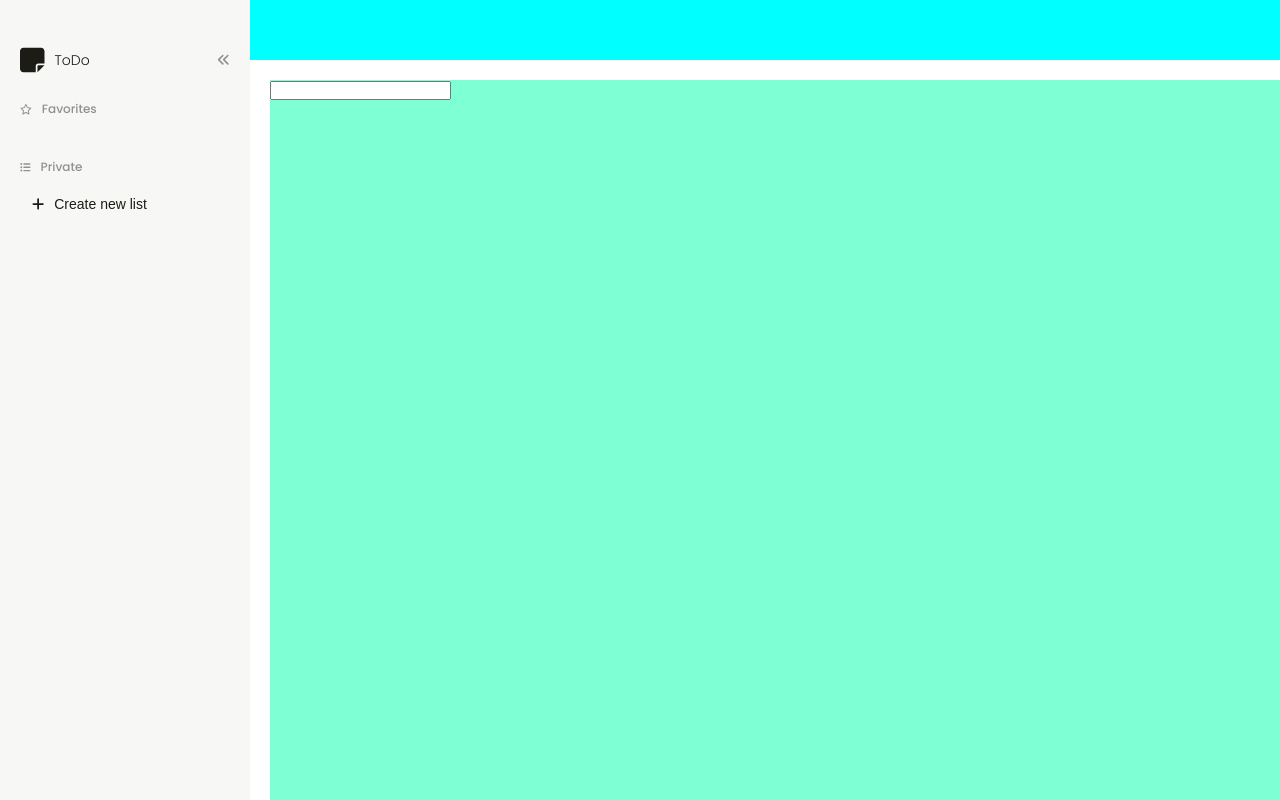
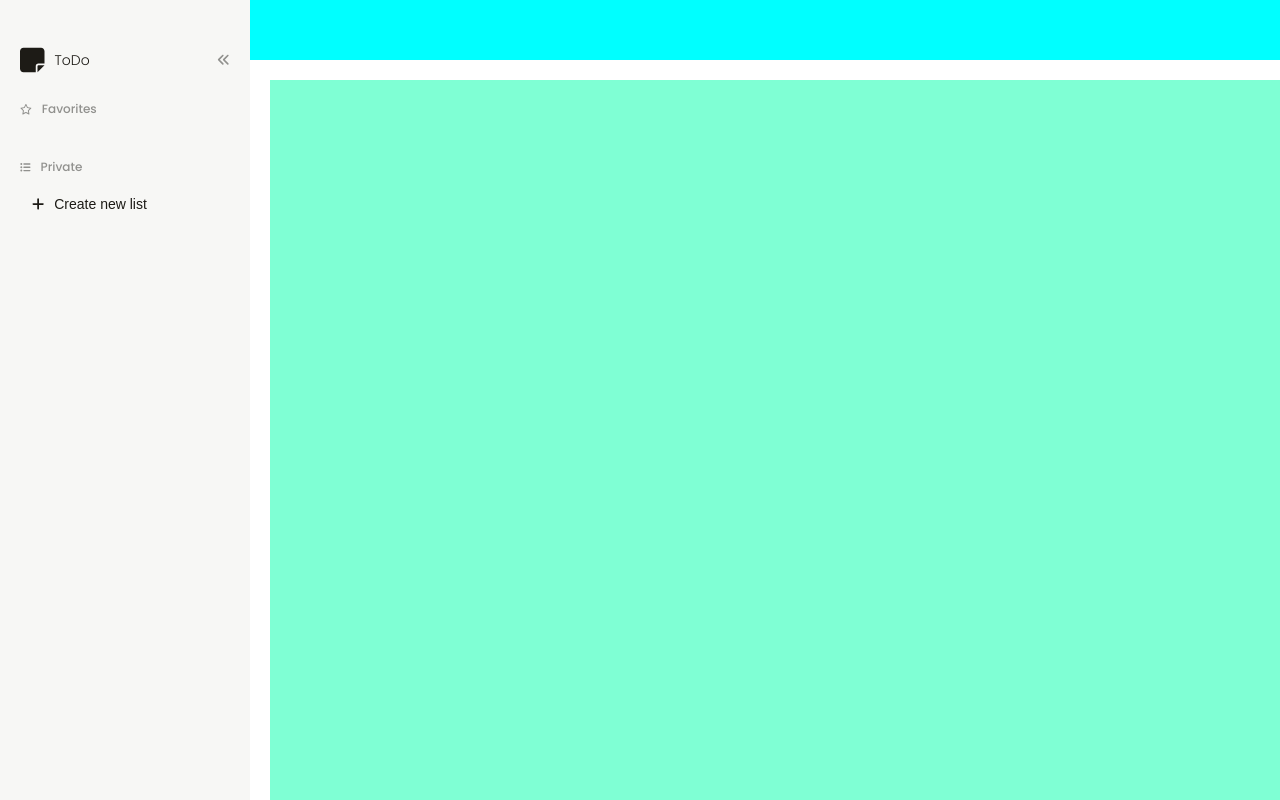
Before and after one commit to FemputerTech/TaskManager, a React (Create React App) app: page / in a window 1280 px wide. Built offline with nearby package versions, Linux system fonts and the light colour scheme.

Commit message:
changed to an h1 instead of input for now

```diff
--- a/src/components/Dashboard/Dashboard.js
+++ b/src/components/Dashboard/Dashboard.js
@@ -4,7 +4,7 @@ import "../../styles/Dashboard/Dashboard.css";
 function Dashboard({ list }) {
   return (
     <div className="dashboard">
-      <input class="dashboard-title" type="text" value={list.title}></input>
+      <h1>{list.title}</h1>
     </div>
   );
 }
```
